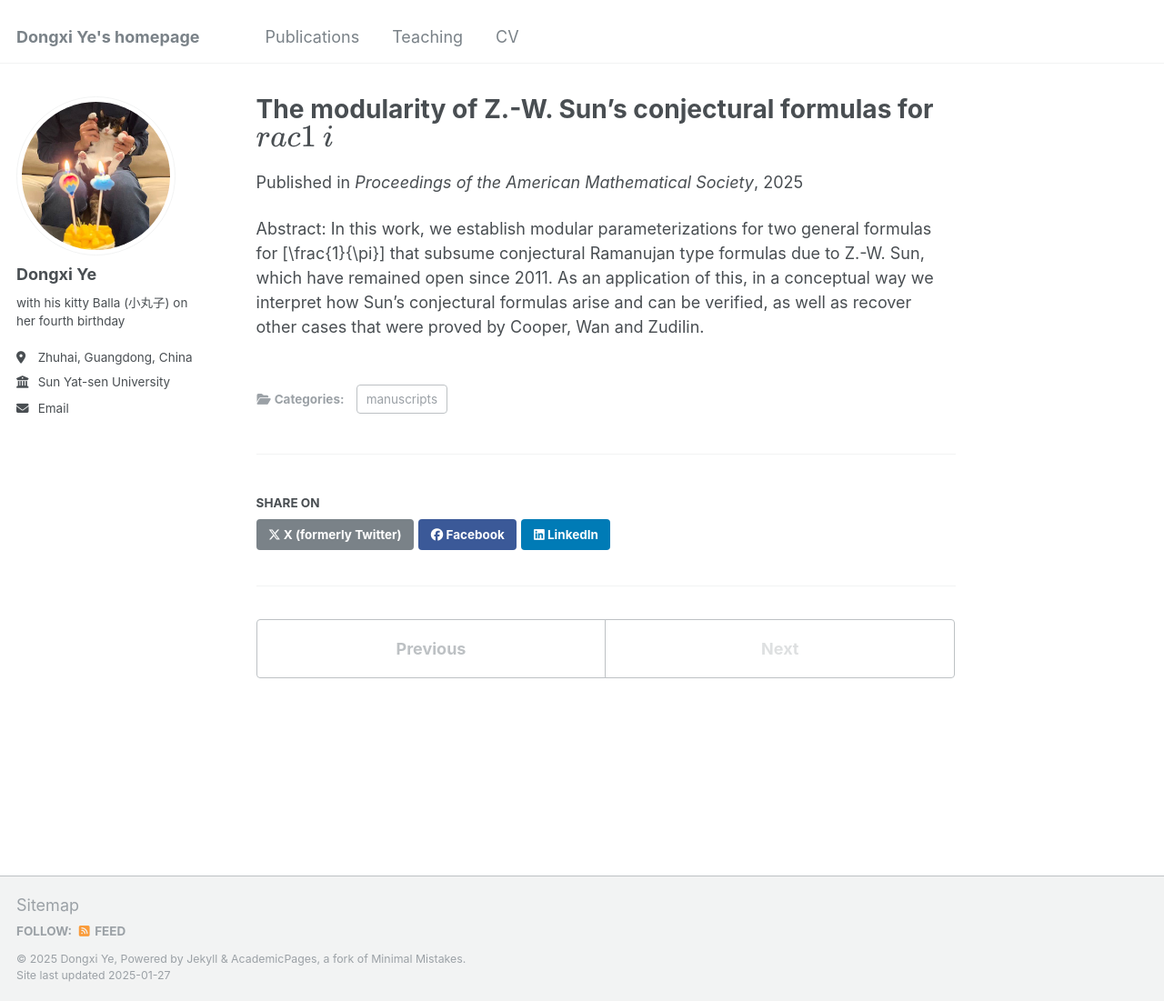
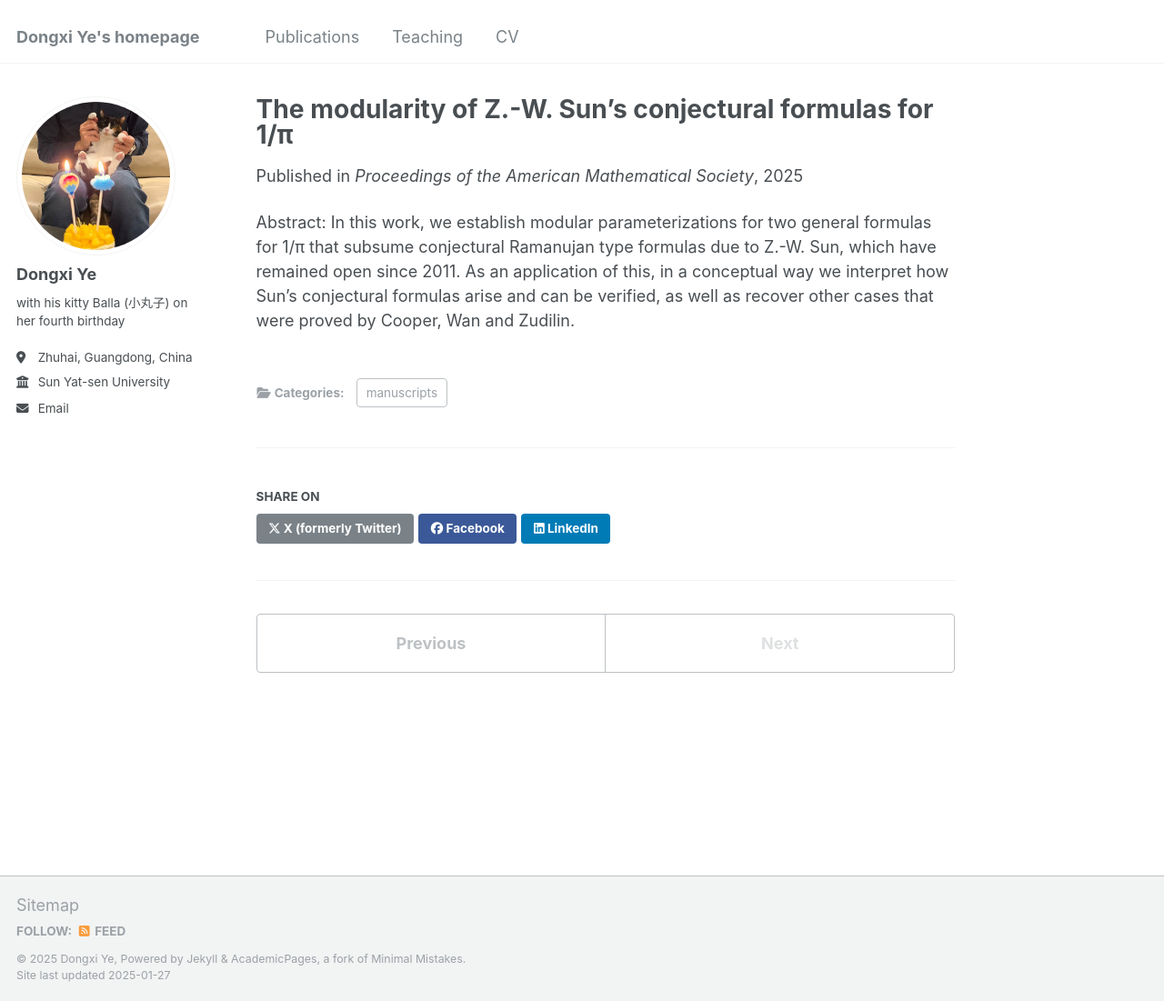
Before and after one commit to Dongxi-Ye/homepage, a Jekyll site: the page built from _publications/PAMS 2025.md, in a window 1280 px wide and 1101 px high. Shown: the whole window at 91% size. Built offline with Jekyll 4.4.1, drawn with Linux system fonts in a browser that asks for light colours.

Commit message:
Update PAMS 2025.md

```diff
--- a/_publications/PAMS 2025.md
+++ b/_publications/PAMS 2025.md
@@ -1,10 +1,10 @@
 ---
-title: "The modularity of Z.-W. Sun's conjectural formulas for $$\frac{1}{\Pi}$$"
+title: "The modularity of Z.-W. Sun's conjectural formulas for 1/π"
 collection: publications
 category: manuscripts
-excerpt: 'M. van Hoeij, W.-L. Tsai and D. Ye, The modularity of Z.-W. Sun’s conjectural formulas for \[\frac{1}{\pi}\], Proceedings of the American Mathematical Society (2025)'
+excerpt: 'M. van Hoeij, W.-L. Tsai and D. Ye, The modularity of Z.-W. Sun’s conjectural formulas for 1/π, Proceedings of the American Mathematical Society (2025)'
 date: 2025-01-01
 venue: 'Proceedings of the American Mathematical Society'
 ---
 
-Abstract: In this work, we establish modular parameterizations for two general formulas for \[\frac{1}{\pi}\] that subsume conjectural Ramanujan type formulas due to Z.-W. Sun, which have remained open since 2011. As an application of this, in a conceptual way we interpret how Sun's conjectural formulas arise and can be verified, as well as recover other cases that were proved by Cooper, Wan and Zudilin.
+Abstract: In this work, we establish modular parameterizations for two general formulas for 1/π that subsume conjectural Ramanujan type formulas due to Z.-W. Sun, which have remained open since 2011. As an application of this, in a conceptual way we interpret how Sun's conjectural formulas arise and can be verified, as well as recover other cases that were proved by Cooper, Wan and Zudilin.
```
